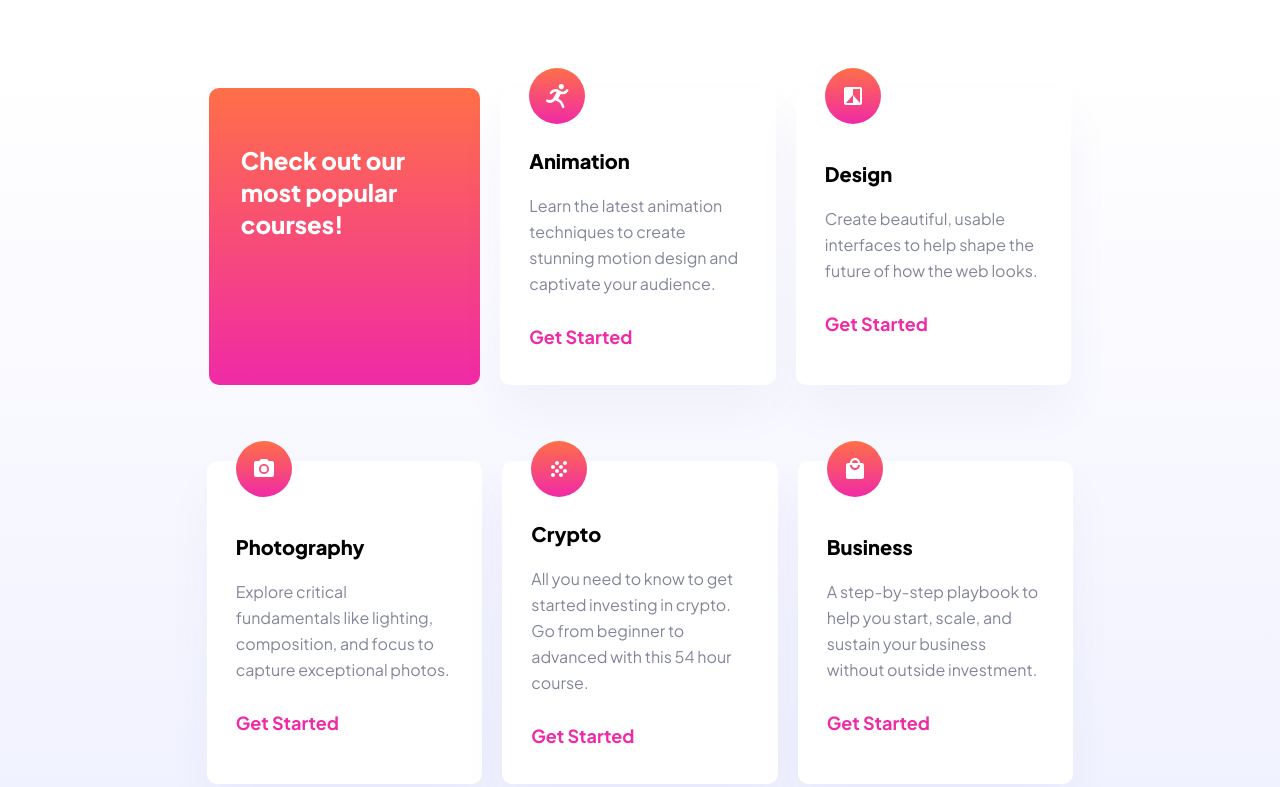
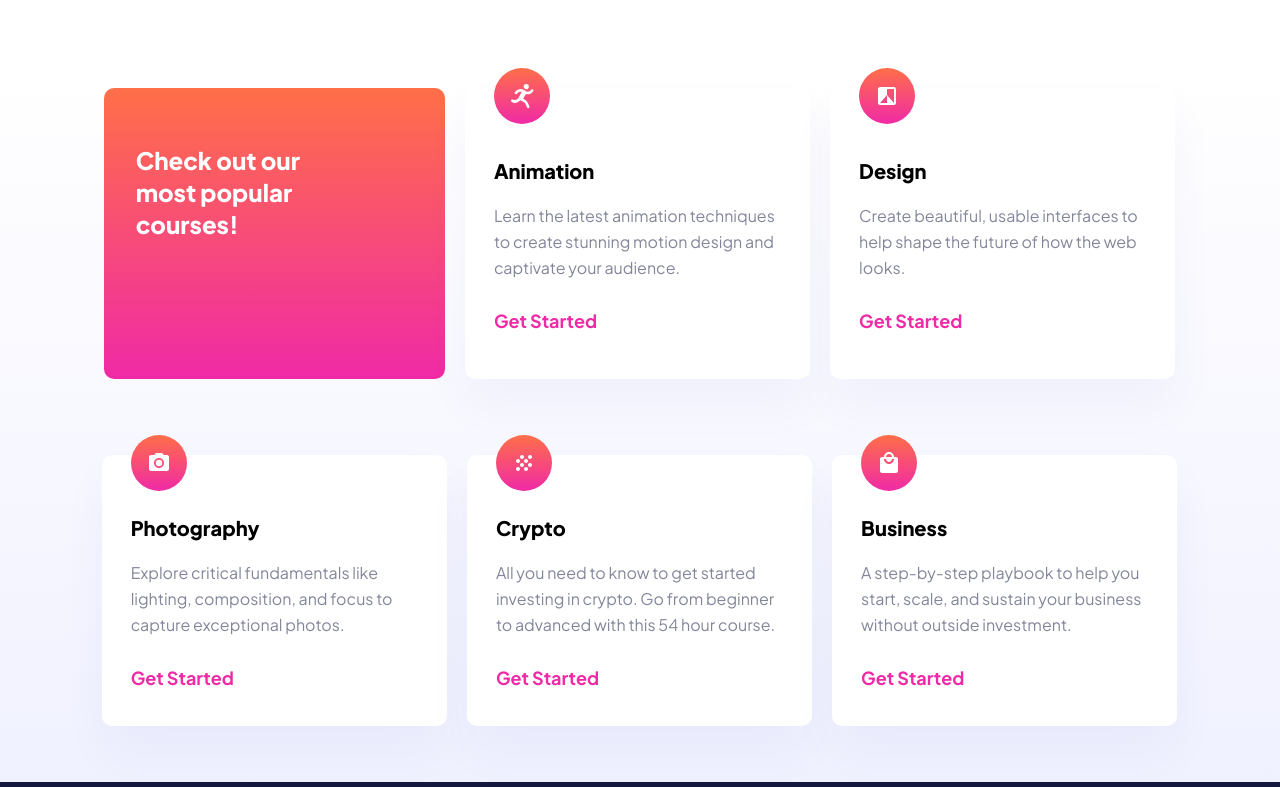
Before and after one commit to liamwoody25/skilled-e-learning-landing-page-3, a plain HTML site: page index.html in a window 1280 px wide. Shown: the part 715-1502 px from the top of the page. Drawn offline with Linux system fonts and the light colour scheme.

Commit message:
updating

```diff
--- a/public/css/main.css
+++ b/public/css/main.css
@@ -376,9 +376,7 @@ body {
 
     /********  course-section  *******/
 
-    .courses-container {
-        padding:24px 165px 0px 165px ;
-    }
+
 
     .course-cards {
         display: flex;
@@ -386,13 +384,13 @@ body {
     }
 
     .card-1 {
-        width: 23%;
+        width: 24%;
     }
 
     .course-cards .card {
         display: flex;
         flex-direction: row;
-        width: 23%;
+        width: 24%;
     }
 
     /*******  footer  ********/
```
